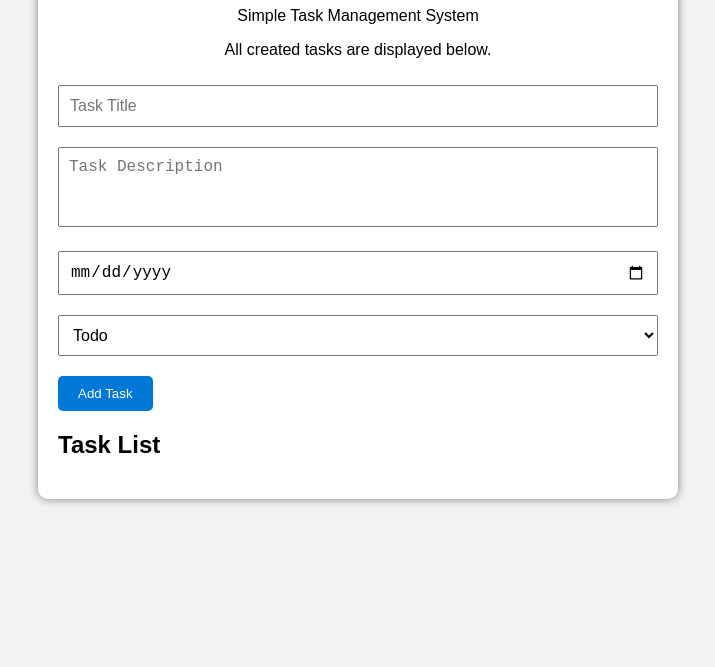
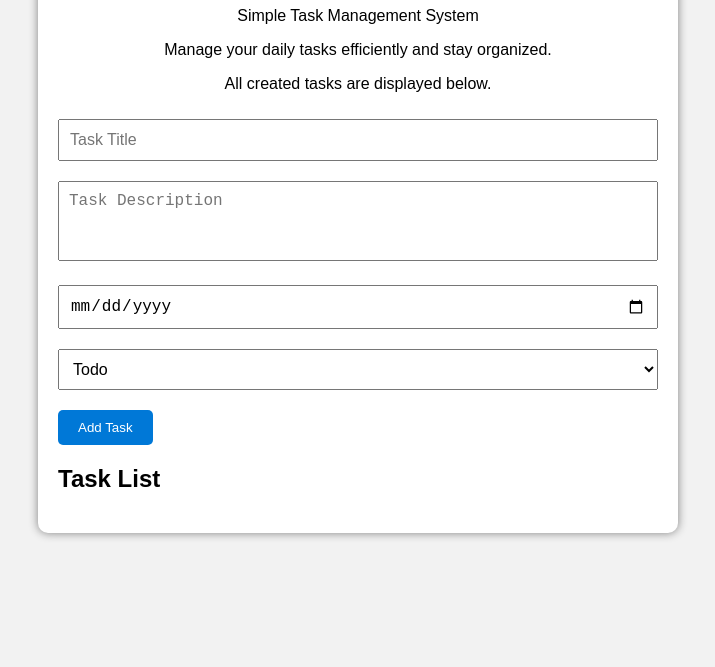
Before and after one commit to LokaTarini/taskflow327, a plain HTML site: page index.html in a window 1280 px wide. Shown: the part 133-800 px from the top of the page, without its empty margins (282-997 px from the left). Drawn offline with Linux system fonts and the light colour scheme.

```diff
--- a/index.html
+++ b/index.html
@@ -12,6 +12,7 @@
 
     <h1>TaskFlow</h1>
     <p>Simple Task Management System</p>
+    <p>Manage your daily tasks efficiently and stay organized.</p>
     <p>All created tasks are displayed below.</p>
     <input type="text" id="title" placeholder="Task Title">
 
```
